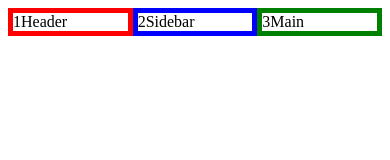
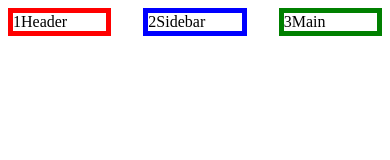
Before and after one commit to Armando101/LearningHtmlCSS, a plain HTML site: page 05-Grid/grid-layout-interfaces/10-grid-dynamic-sizes/index.html in a window 390 px wide. Drawn offline with Linux system fonts and the light colour scheme.

Commit message:
Grid: Responsive design without media queries

```diff
--- a/05-Grid/grid-layout-interfaces/10-grid-dynamic-sizes/styles.css
+++ b/05-Grid/grid-layout-interfaces/10-grid-dynamic-sizes/styles.css
@@ -2,6 +2,7 @@
   display: grid;
   grid-template-columns: 1fr 1fr 1fr;
   grid-template-rows: 1fr 600px 200px;
+  gap: 2rem;
 }
 
 .item {
--- /dev/null
+++ b/05-Grid/grid-layout-interfaces/11-grid-responsive-design/styles.css
@@ -0,0 +1,22 @@
+.container {
+  display: grid;
+  grid-template-columns: repeat(3, minmax(200px, 300px));
+  grid-template-columns: repeat(3, minmax(200px, 1fr));
+  grid-template-columns: repeat(auto-fit, minmax(200px, 1fr));
+  grid-template-columns: repeat(auto-fill, minmax(200px, 1fr));
+  grid-template-rows: 1fr 600px 200px;
+  grid-template-rows: repeat(auto-fill, minmax(200px, 1fr));
+  gap: 2rem;
+  block-size: 100vh;
+  max-inline-size: 1024px;
+  margin: auto;
+}
+
+.item {
+  border: 5px solid red;
+  counter-increment: item;
+}
+
+.item::before {
+  content: counter(item);
+}
```
Also changed, not shown: 05-Grid/grid-layout-interfaces/11-grid-responsive-design/index.html (added, +17 -0 lines).
